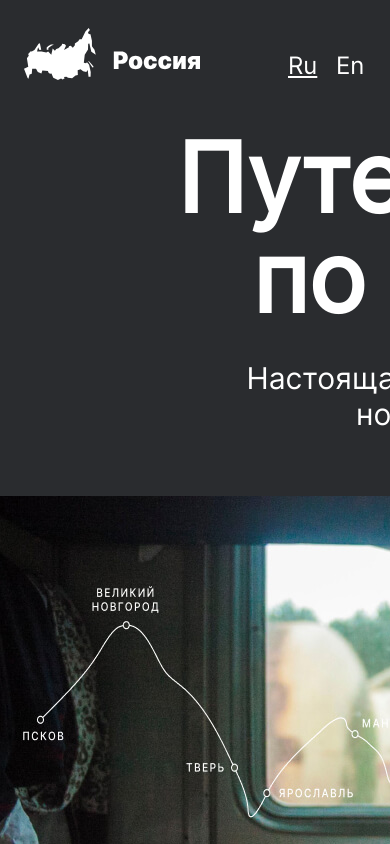
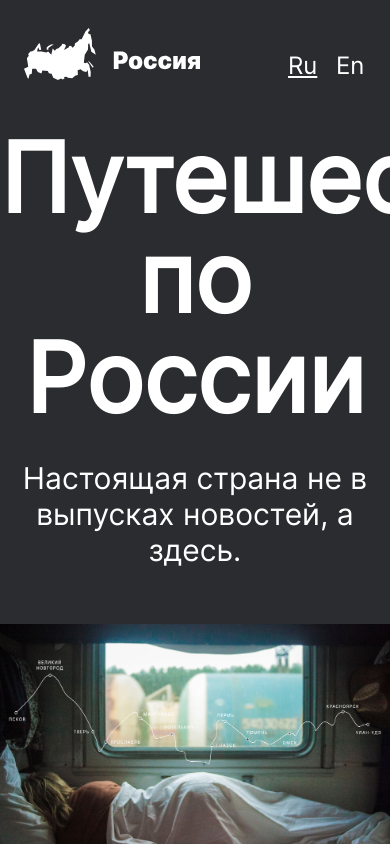
Before and after one commit to marussia1996/russian-travel, a plain HTML site: page index.html in a window 390 px wide. Shown: the top 844 px of the page. Drawn offline with Linux system fonts and the light colour scheme.

Commit message:
adaptiv lead

```diff
--- a/blocks/lead/__image/lead__image.css
+++ b/blocks/lead/__image/lead__image.css
@@ -1,6 +1,7 @@
 .lead__image{
-  width: 984px;
-  height: 615px;
+  max-width: 100%;
+  max-height: 615px;
   object-fit: cover;
   margin-bottom: 8px;
+
 }
--- a/blocks/lead/__subtitle/lead__subtitle.css
+++ b/blocks/lead/__subtitle/lead__subtitle.css
@@ -1,6 +1,6 @@
 .lead__subtitle{
-  width: 640px;
-  height: 72px;
+  max-width: 640px;
+
   margin: 32px auto 64px;
   font-family: "Inter";
   font-style: normal;
@@ -11,3 +11,18 @@
 
   text-align: center;
 }
+
+@media screen and (max-width: 1024px){
+  .lead__subtitle{
+    margin-bottom: 56px;
+  }
+}
+
+@media screen and (max-width: 320px){
+  .lead__subtitle{
+    max-width: 288px;
+    font-size: 16px;
+    line-height: 20px;
+    margin: 16px auto 40px;
+  }
+}
--- a/blocks/lead/__title/lead__title.css
+++ b/blocks/lead/__title/lead__title.css
@@ -1,6 +1,5 @@
 .lead__title{
-  width: 720px;
-  height: 200px;
+  max-width: 720px;
   margin: 0 auto;
   font-family: "Inter";
   font-style: normal;
@@ -11,3 +10,10 @@
 
   text-align: center;
 }
+@media screen and (max-width: 320px){
+  .lead__title{
+    max-width: 288px;
+    font-size: 40px;
+    line-height: 44px;
+  }
+}
--- a/blocks/lead/lead.css
+++ b/blocks/lead/lead.css
@@ -1,5 +1,11 @@
 .lead{
-  width: 984px;
-  height: 1005px;
+  max-width: 984px;
+
   margin: 0 auto;
 }
+
+@media screen and (max-width: 1024px){
+  .lead{
+    max-width: 928px;
+  }
+}
```
